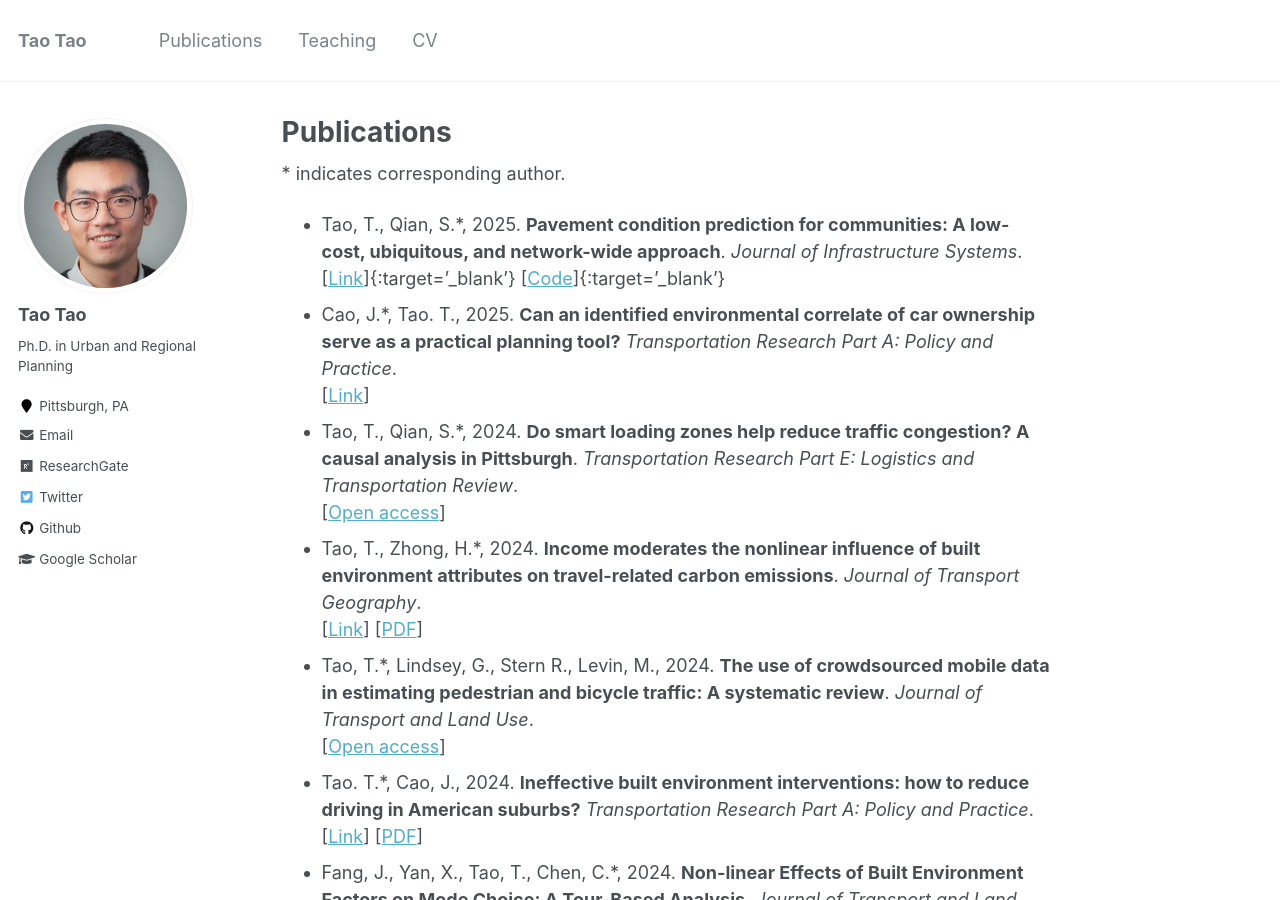
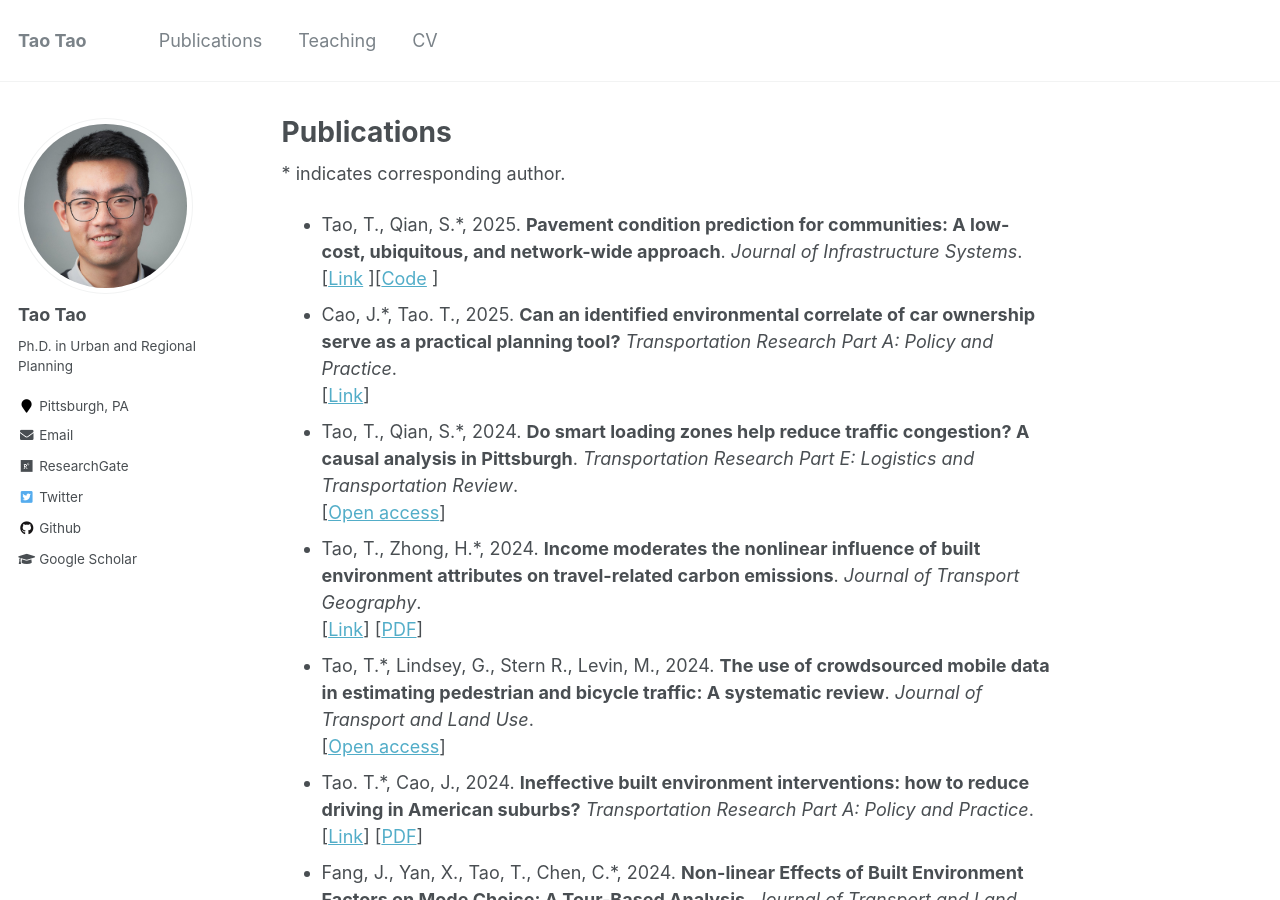
Before and after one commit to vtao1989/blog, a Jekyll site: the page built from _pages/publications.md, in a window 1280 px wide and 900 px high. Built offline with Jekyll 4.4.1, drawn with Linux system fonts in a browser that asks for light colours; part of the change alters nothing that is shown.

Commit message:
Fix link formatting in publications.md for improved accessibility

```diff
--- a/_pages/publications.md
+++ b/_pages/publications.md
@@ -6,7 +6,7 @@ author_profile: true
 
 \* indicates corresponding author.
 - Tao, T., Qian, S.\*, 2025. **Pavement condition prediction for communities: A low-cost, ubiquitous, and network-wide approach**. *Journal of Infrastructure Systems*.
-[[Link](https://doi.org/10.1061/JITSE4.ISENG-2378)]{:target='_blank'} [[Code](https://github.com/vtao1989/AssetPerformance)]{:target='_blank'}
+[[Link](https://doi.org/10.1061/JITSE4.ISENG-2378){:target='_blank'} ][[Code](https://github.com/vtao1989/AssetPerformance){:target='_blank'} ]
 - Cao, J.\*, Tao. T., 2025. **Can an identified environmental correlate of car ownership serve as a practical planning tool?** *Transportation Research Part A: Policy and Practice*.
 [[Link](https://doi.org/10.1016/j.tra.2024.104304)]
 - Tao, T., Qian, S.\*, 2024. **Do smart loading zones help reduce traffic congestion? A causal analysis in Pittsburgh**. *Transportation Research Part E: Logistics and Transportation Review*.
```
